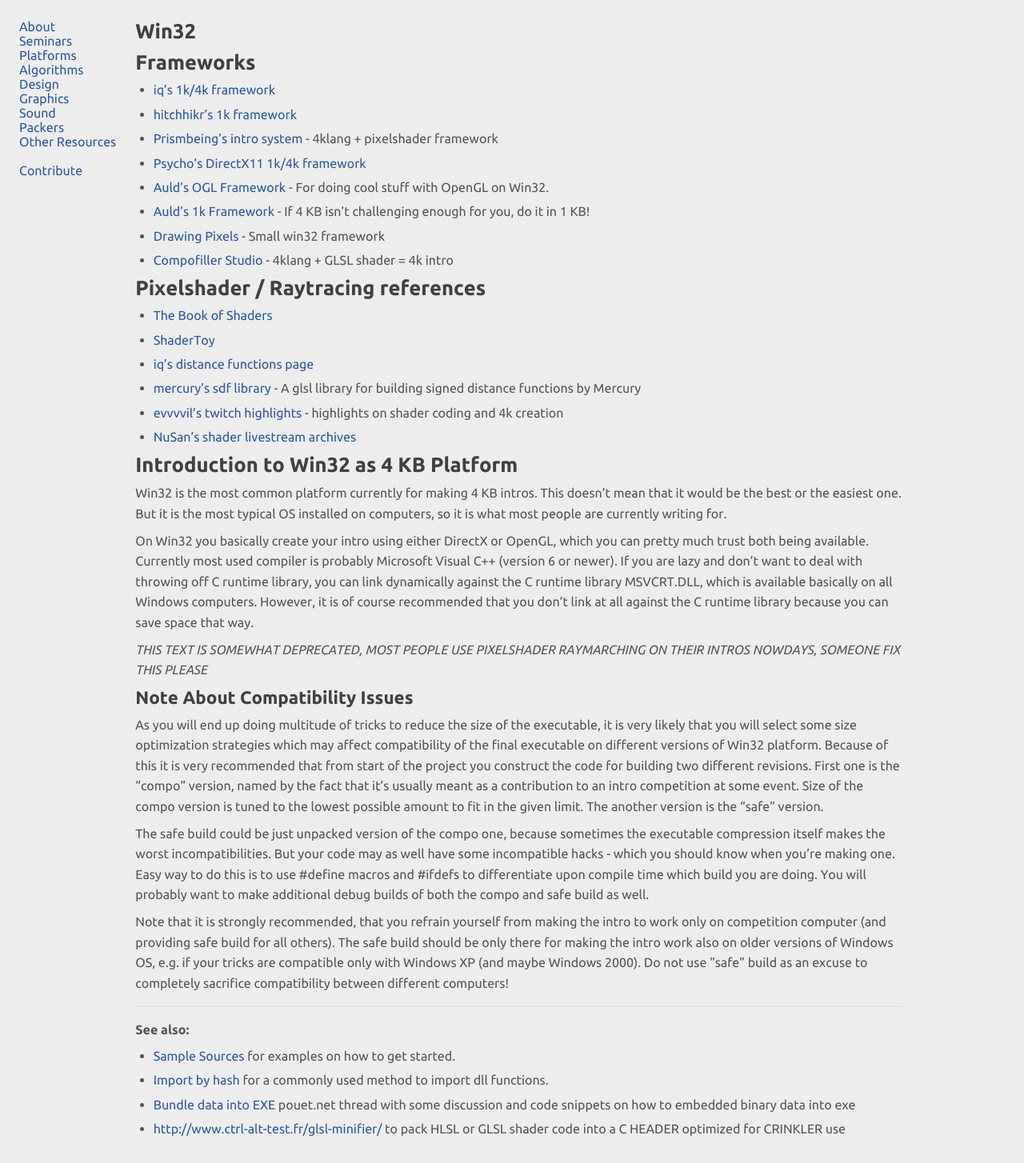
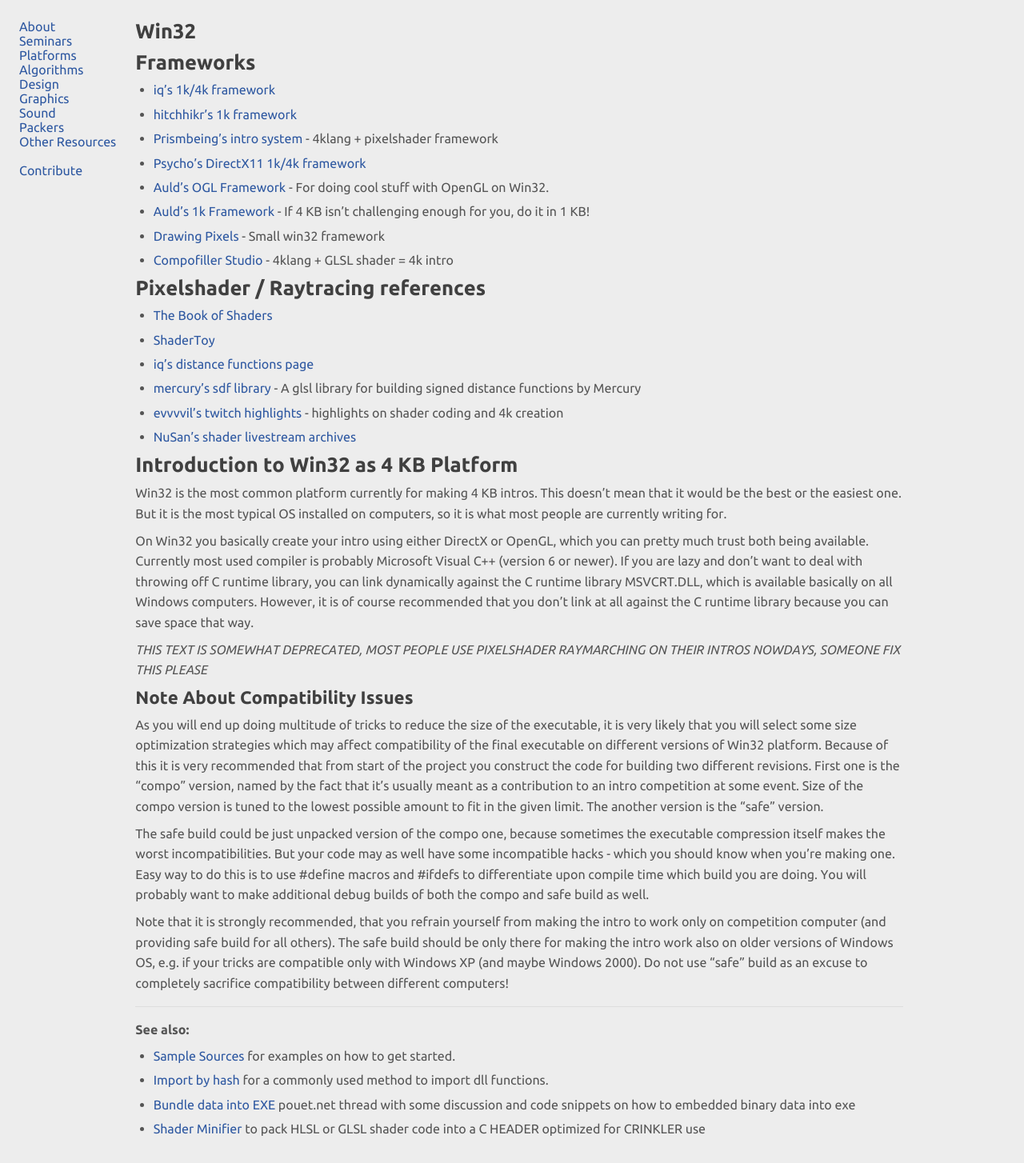
Before and after one commit to in4k/in4k.github.io, a Jekyll site: the page built from wiki/win32.markdown, in a window 1280 px wide. Shown: the whole page at 80% size. Built offline with Jekyll 4.4.1, drawn with Linux system fonts in a browser that asks for light colours.

Commit message:
Update win32.markdown

```diff
--- a/wiki/win32.markdown
+++ b/wiki/win32.markdown
@@ -46,4 +46,4 @@
 *   [Sample Sources](sample-sources) for examples on how to get started.
 *   [Import by hash](import-by-hash) for a commonly used method to import dll functions.
 *   [Bundle data into EXE](http://www.pouet.net/topic.php?which=7376) pouet.net thread with some discussion and code snippets on how to embedded binary data into exe
-*   [http://www.ctrl-alt-test.fr/glsl-minifier/](Shader Minifier) to pack HLSL or GLSL shader code into a C HEADER optimized for CRINKLER use
+*   [Shader Minifier](http://www.ctrl-alt-test.fr/glsl-minifier/) to pack HLSL or GLSL shader code into a C HEADER optimized for CRINKLER use
```
